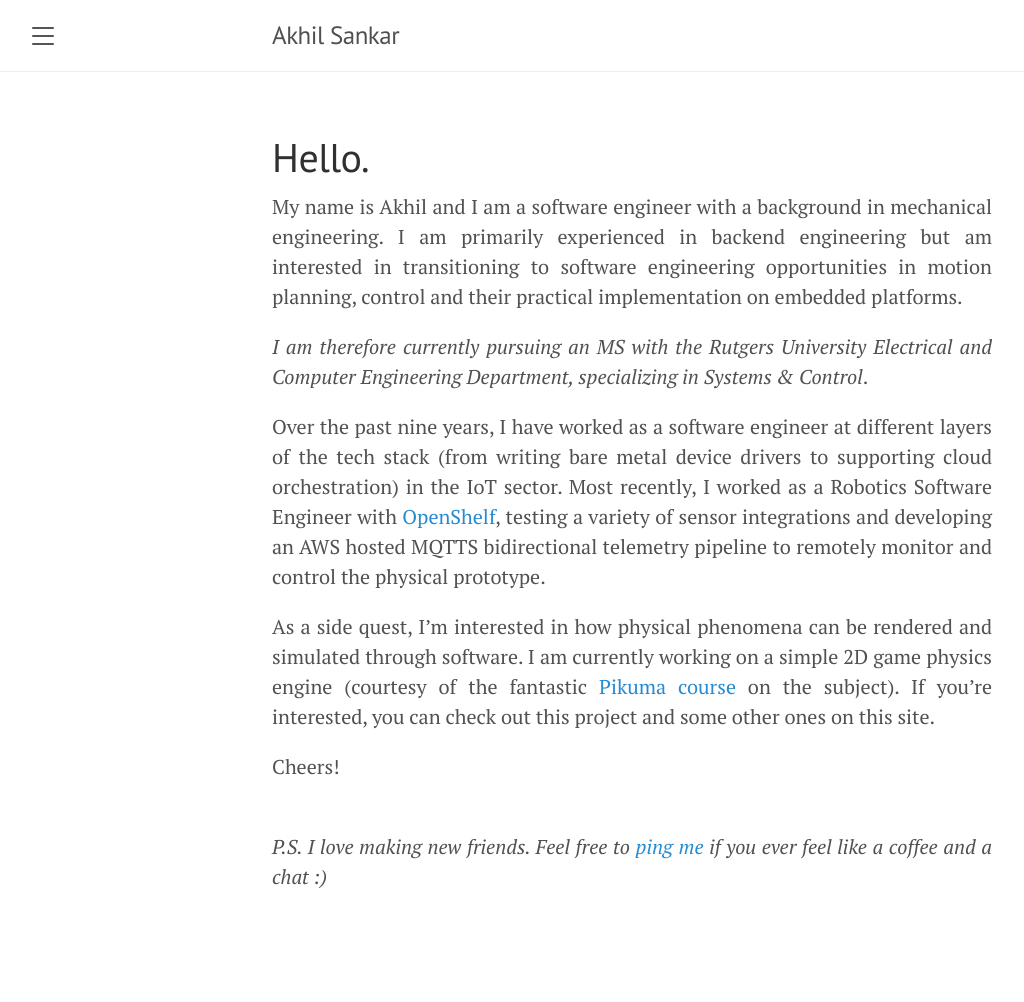
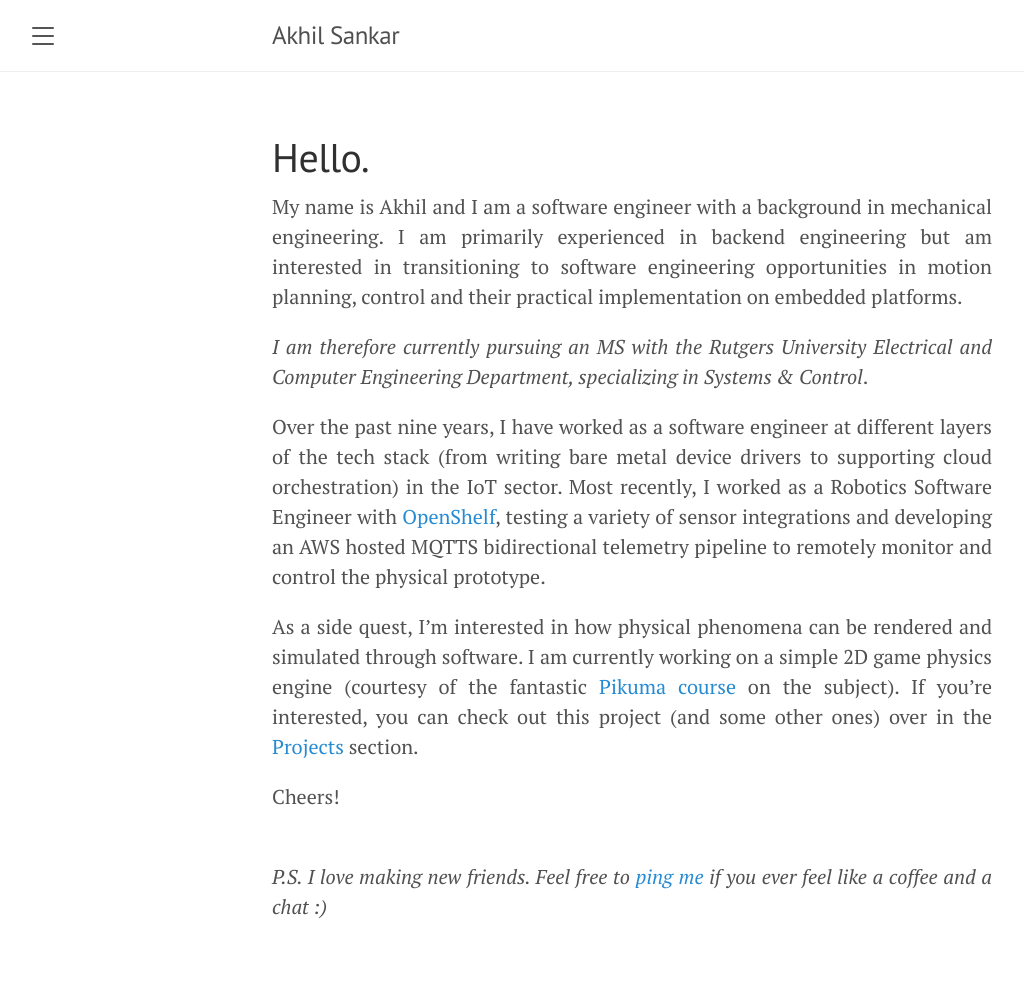
Before and after one commit to fuzzygreenblurs/fuzzygreenblurs.github.io, a Jekyll site: the page built from _posts/2023-11-02-introduction.md, in a window 1280 px wide. Shown: the whole page, without its empty margins (8-1032 px from the left). Built offline with Jekyll 4.4.1, drawn with Linux system fonts in a browser that asks for light colours; before the commit the page ends 972 px from its top, so only the background shows below that.

Commit message:
relative link to projects page

```diff
--- a/_posts/2023-11-02-introduction.md
+++ b/_posts/2023-11-02-introduction.md
@@ -12,7 +12,7 @@
 Over the past nine years, I have worked as a software engineer at different layers of the tech stack (from writing bare metal device drivers to supporting cloud orchestration) in the IoT sector. Most recently, I worked as a Robotics Software Engineer with [OpenShelf](https://www.opshelf.com/), testing a variety of sensor integrations and developing an AWS hosted MQTTS bidirectional telemetry pipeline to remotely monitor and control the physical prototype.
 {: style="text-align: justify"}
 
-As a side quest, I'm interested in how physical phenomena can be rendered and simulated through software. I am currently working on a simple 2D game physics engine (courtesy of the fantastic [Pikuma course](https://pikuma.com/courses/game-physics-engine-programming) on the subject). If you're interested, you can check out this project and some other ones on this site.
+As a side quest, I'm interested in how physical phenomena can be rendered and simulated through software. I am currently working on a simple 2D game physics engine (courtesy of the fantastic [Pikuma course](https://pikuma.com/courses/game-physics-engine-programming) on the subject). If you’re interested, you can check out this project (and some other ones) over in the [Projects](projects) section.
 {: style="text-align: justify"}
 
 Cheers!
```
Also changed, not shown: 3 other files.
